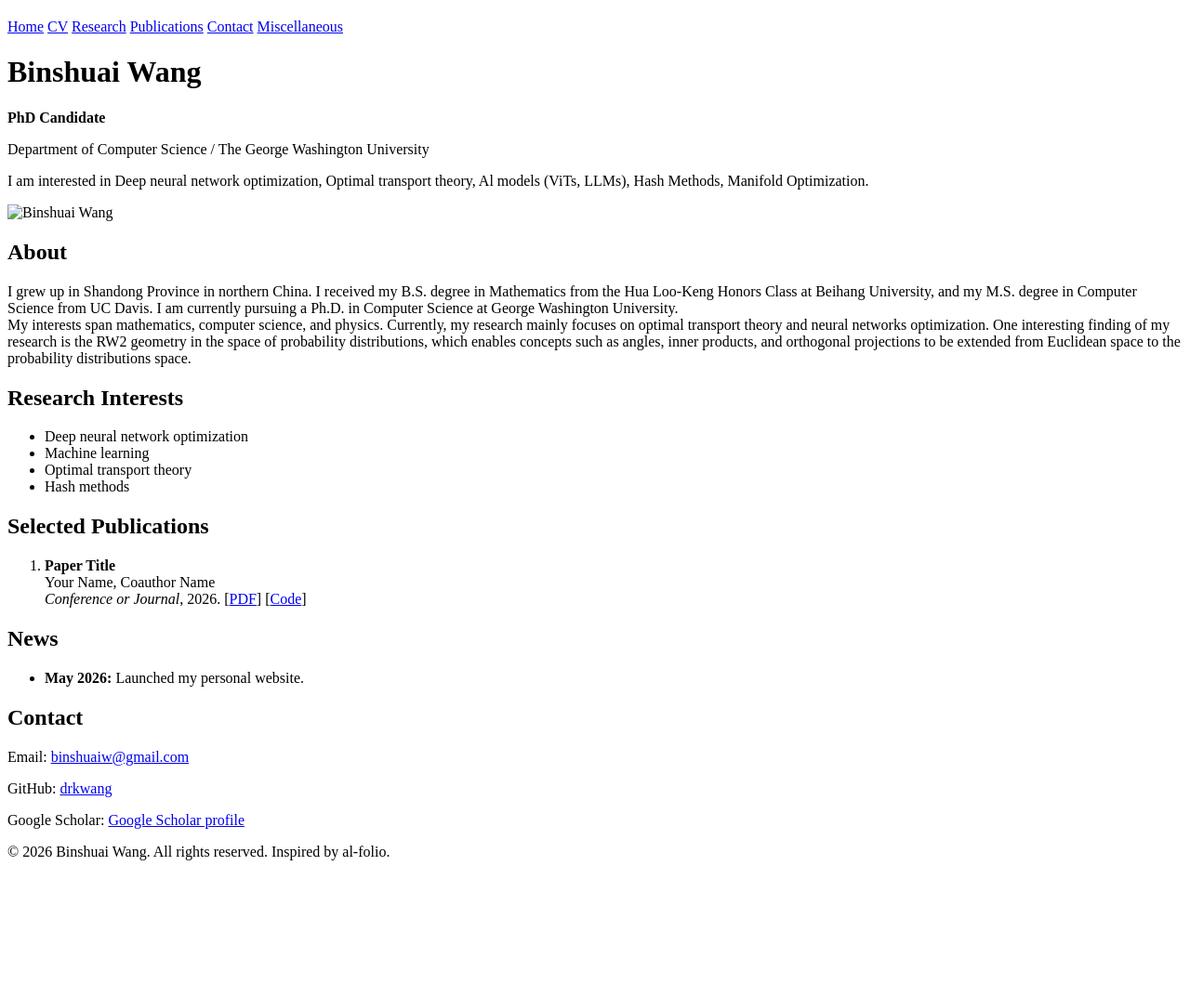
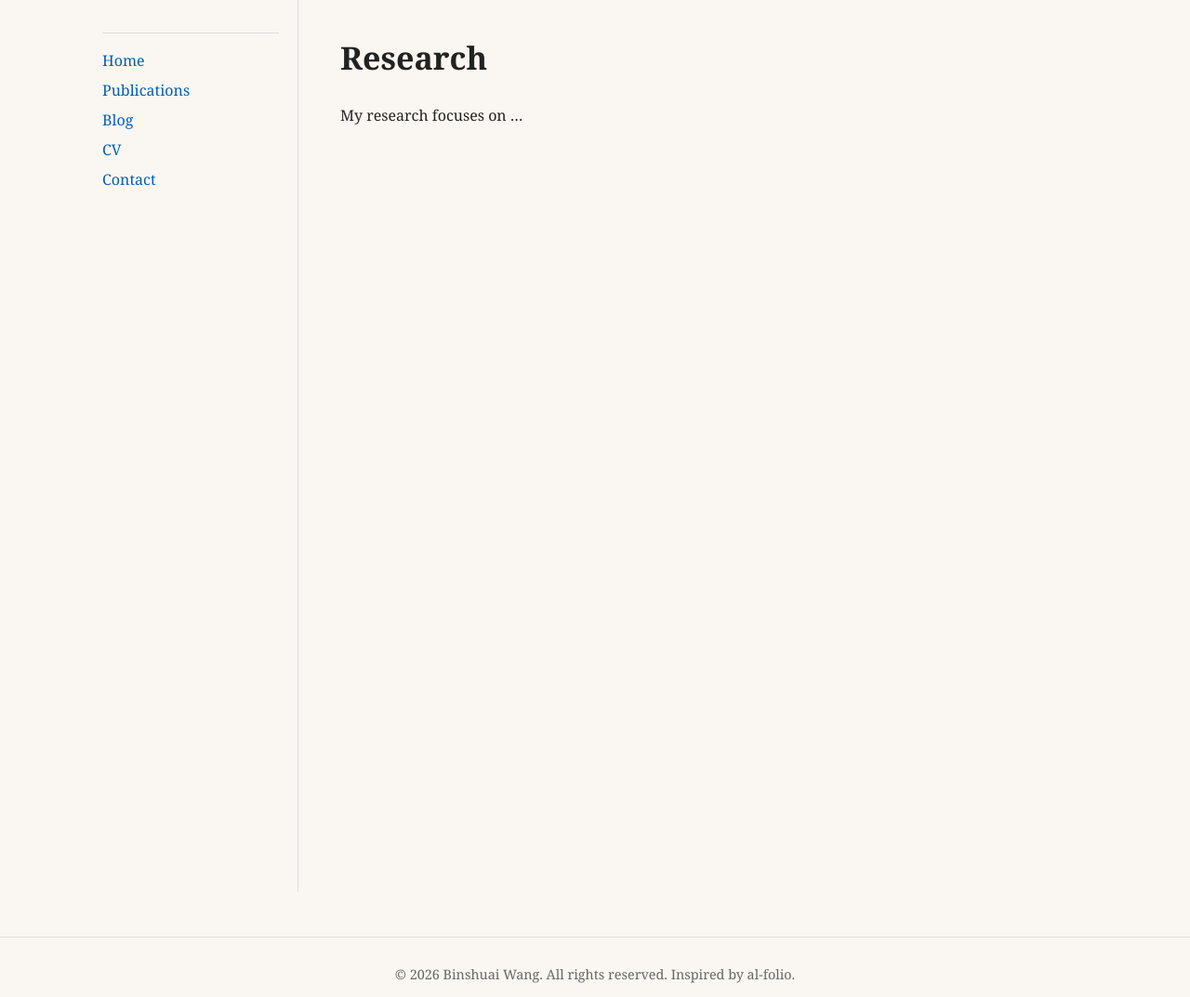
Before and after one commit to DRKWang/drkwang.github.io, a Jekyll site: the page built from pages/ex.md, in a window 1280 px wide. Shown: the whole page at 93% size. Built offline with Jekyll 4.4.1, drawn with Linux system fonts in a browser that asks for light colours; before the commit the page ends 942 px from its top, so only the background shows below that.

Commit message:
add one new blog.

```diff
--- a/_layouts/default.html
+++ b/_layouts/default.html
@@ -2,99 +2,37 @@
 <html lang="en">
 <head>
   <meta charset="utf-8">
-  <title>Binshuai</title>
+  <title>{{ page.title }} | Binshuai Wang</title>
   <meta name="viewport" content="width=device-width, initial-scale=1">
   <meta name="description" content="Binshuai Wang">
-  <link rel="stylesheet" href="assets/css/style.css">
+  <link rel="stylesheet" href="{{ '/assets/css/style.css' | relative_url }}">
 </head>
 
+<!-- <script src="assets/js/publications.js"></script> -->
 <body>
   <div class="page">
     <aside class="sidebar">
       <h2> </h2>
       <nav>
-        <a href="index.html">Home</a>
-        <a href="/cv/">CV</a>
-        <a href="#research">Research</a>
-        <a href="#publications">Publications</a>
-        <a href="#contact">Contact</a>
-        <a href="#miscellaneous">Miscellaneous</a>
-
+        <a href="{{ '/' | relative_url }}">Home</a>
+        <a href="{{ '/publications/' | relative_url }}">Publications</a>
+        <!-- <a href="{{ '/#research' | relative_url }}">Research</a> -->
+        <a href="{{ '/blog/' | relative_url }}">Blog</a>
+        <a href="{{ '/cv/' | relative_url }}">CV</a>
+        <!-- <a href="{{ '/assets/cv/resume_derekwang.pdf' | relative_url }}" target="_blank">CV</a> -->
+        <a href="{{ '/#contact' | relative_url }}">Contact</a>
+        <!-- <a href="{{ '/#miscellaneous' | relative_url }}">Miscellaneous</a> -->
       </nav>
     </aside>
 
     <main class="content">
-    <header class="profile">
-    <div>
-        <h1>Binshuai Wang</h1>
-        <p><strong>PhD Candidate</strong></p>
-        <p>Department of Computer Science / The George Washington University</p>
-        <p>
-        I am interested in Deep neural network optimization, Optimal transport theory, Al models (ViTs, LLMs), Hash Methods, Manifold Optimization.
-        </p>
-    </div>
+      {{ content }}
 
-    <img src="assets/imgs/profile.png" alt="Binshuai Wang">
-    </header>
 
-      <section>
-        <h2>About</h2>
-        <p>
-            I grew up in Shandong Province in northern China.
-            I received my B.S. degree in Mathematics from the Hua Loo-Keng Honors Class at Beihang University,
-            and my M.S. degree in Computer Science from UC Davis.
-            I am currently pursuing a Ph.D. in Computer Science at George Washington University. <br>
-
-            My interests span mathematics, computer science, and physics.
-            Currently, my research mainly focuses on optimal transport theory and neural networks optimization.
-            One interesting finding of my research is the RW2 geometry in the space of probability distributions,
-            which enables concepts such as angles, inner products, and orthogonal projections to be extended
-            from Euclidean space to the probability distributions space.
-        </p>
-      </section>
-
-      <section id="research">
-        <h2>Research Interests</h2>
-        <ul>
-          <li>Deep neural network optimization</li>
-          <li>Machine learning</li>
-          <li>Optimal transport theory</li>
-          <li>Hash methods</li>
-        </ul>
-      </section>
-
-      <section id="publications">
-        <h2>Selected Publications</h2>
-        <ol>
-          <li>
-            <strong>Paper Title</strong><br>
-            Your Name, Coauthor Name<br>
-            <em>Conference or Journal</em>, 2026.
-            [<a href="#">PDF</a>] [<a href="#">Code</a>]
-          </li>
-        </ol>
-      </section>
-
-      <section>
-        <h2>News</h2>
-        <ul>
-          <li><strong>May 2026:</strong> Launched my personal website.</li>
-        </ul>
-      </section>
-
-      <section id="contact">
-        <h2>Contact</h2>
-        <p>Email: <a href="mailto:binshuaiw@gmail.com">binshuaiw@gmail.com</a></p>
-        <p>GitHub: <a href="https://github.com/drkwang">drkwang</a></p>
-        <p>Google Scholar: <a href="#">Google Scholar profile</a></p>
-      </section>
+    </main>
+  </div>
       <footer class="footer">
         <p>&copy; 2026 Binshuai Wang. All rights reserved. Inspired by al-folio.</p>
       </footer>
-
-    </main>
-  </div>
-
-
 </body>
 </html>
```
Also changed, not shown: _layouts/default2.html (+23 -10 lines), _posts/2026-09-09-ot_basic.md (added, +173 -0 lines), index.md (+1 -1 lines), pages/blog.md (+14 -3 lines), publications.bib (+25 -3 lines), Gemfile.lock, 11 other files.
